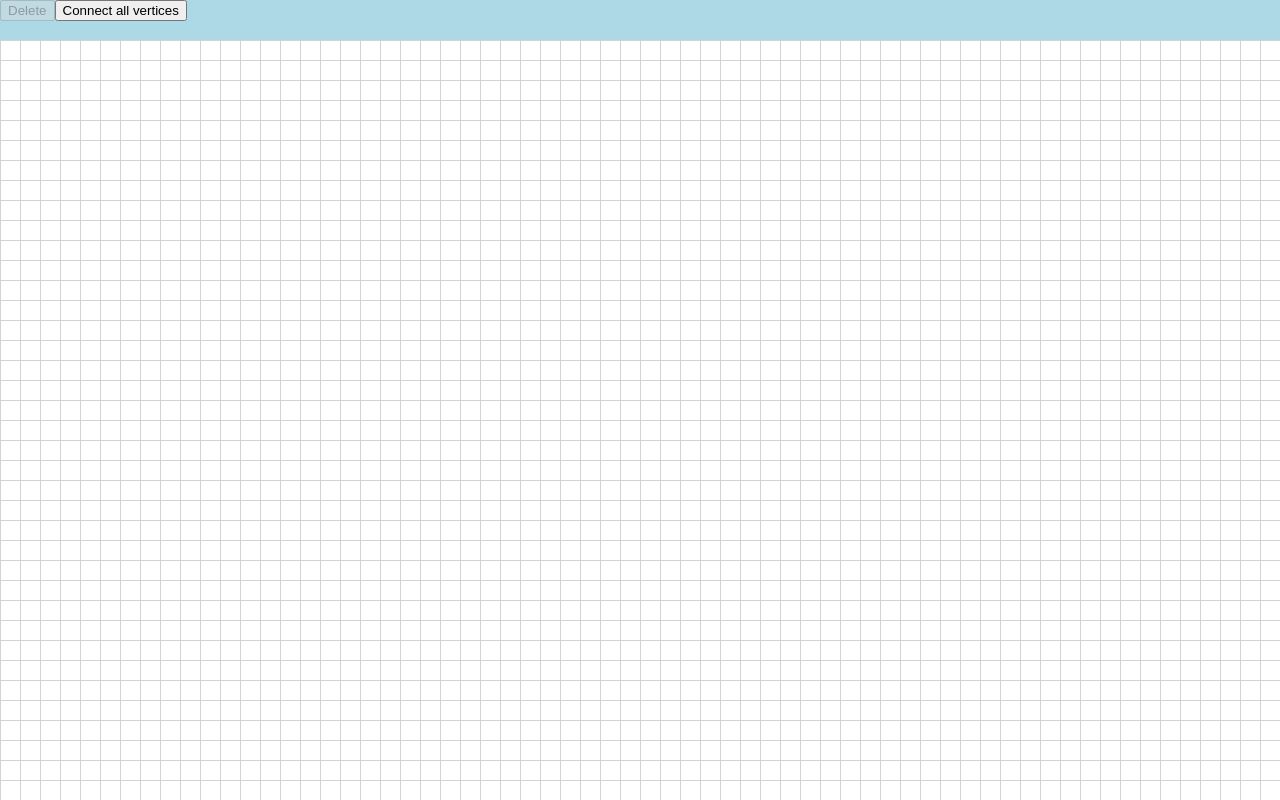
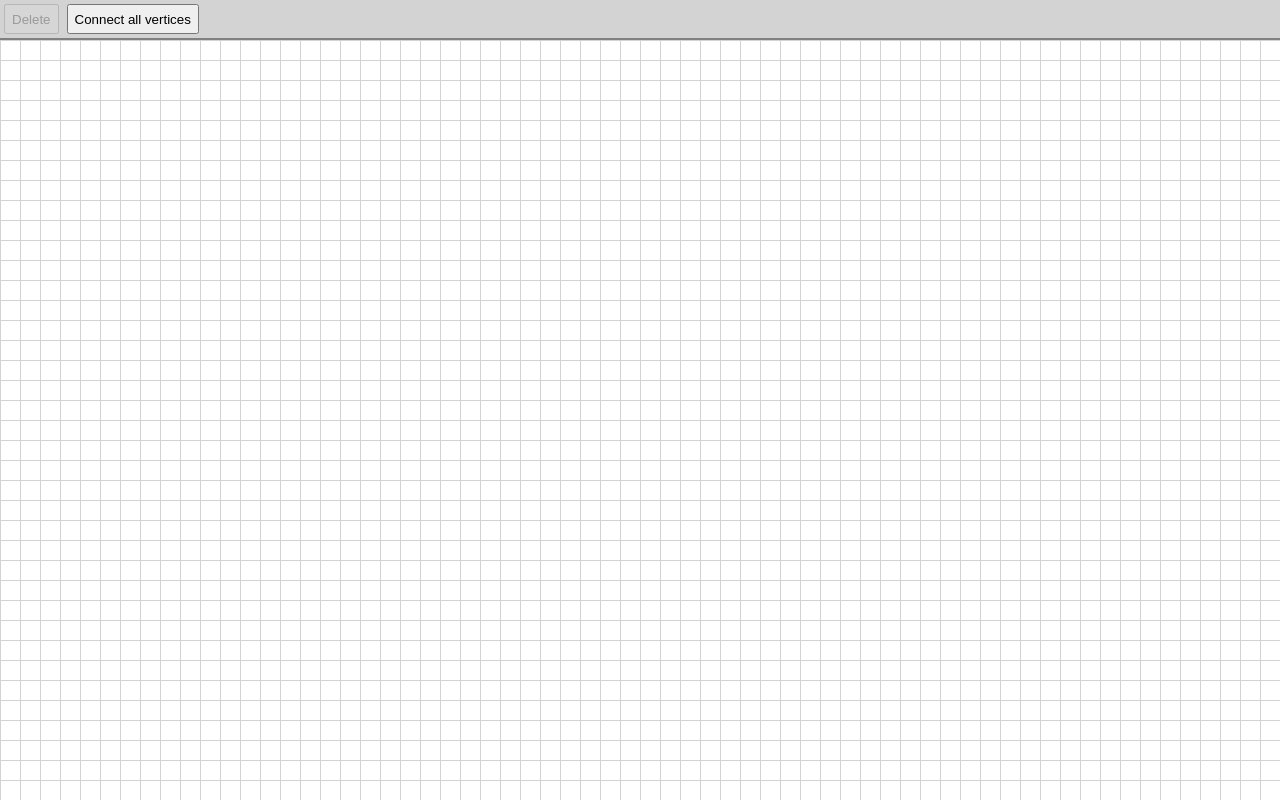
Before and after one commit to petterdaae/graphy, a React (Create React App) app: page / in a window 1280 px wide. Built offline with nearby package versions, Linux system fonts and the light colour scheme.

Commit message:
Nicer toolbar and another delete bug

```diff
--- a/src/App.tsx
+++ b/src/App.tsx
@@ -54,10 +54,8 @@ function App() {
             if (prevSelectedNode !== null) {
               if (prevSelectedNode === nodeClick) {
                 setSelectedNode(null);
-                console.log("unselect click:", nodeClick);
                 return;
               }
-              console.log("new edge click:", nodeClick);
               setGraph((prev) => ({
                 ...prev,
                 edges: [
@@ -70,7 +68,6 @@ function App() {
               }));
               return;
             }
-            console.log("select click");
             setSelectedNode(nodeClick);
             return;
           }
@@ -85,7 +82,6 @@ function App() {
         case "mousemove":
           if (selectedNode !== null) {
             setIsMoving(true);
-            // TODO: better "react-way" to do this?
             const copy = graph.nodes.slice();
             copy[selectedNode] = { ...copy[selectedNode], xPos: x, yPos: y };
             setGraph((prev) => ({ ...prev, nodes: copy }));
@@ -125,7 +121,9 @@ function App() {
             const allEdges = [];
             for (let i = 0; i < prev.nodes.length; i++) {
               for (let j = i + 1; j < prev.nodes.length; j++) {
-                allEdges.push({ fromIndex: i, toIndex: j });
+                if (!graph.nodes[i].deleted && !graph.nodes[j].deleted) {
+                  allEdges.push({ fromIndex: i, toIndex: j });
+                }
               }
             }
             return { ...prev, edges: allEdges };
--- a/src/components/Toolbar.tsx
+++ b/src/components/Toolbar.tsx
@@ -1,9 +1,15 @@
 import styled from "@emotion/styled";
 
 const StyledDiv = styled.div`
-  height: 5vh;
+  height: calc(5vh - 2px);
   width: 100vw;
-  background: lightblue;
+  background: lightgray;
+  border-bottom: 2px solid gray;
+  display: flex;
+`;
+
+const StyledButton = styled.button`
+  margin: 4px;
 `;
 
 interface Props {
@@ -19,10 +25,12 @@ function Toolbar({
 }: Props) {
   return (
     <StyledDiv>
-      <button disabled={!deleteEnabled} onClick={onDeleteClick}>
+      <StyledButton disabled={!deleteEnabled} onClick={onDeleteClick}>
         Delete
-      </button>
-      <button onClick={onConnectAllVerticesClick}>Connect all vertices</button>
+      </StyledButton>
+      <StyledButton onClick={onConnectAllVerticesClick}>
+        Connect all vertices
+      </StyledButton>
     </StyledDiv>
   );
 }
```
Also changed, not shown: src/components/Workboard.tsx (+0 -8 lines).
